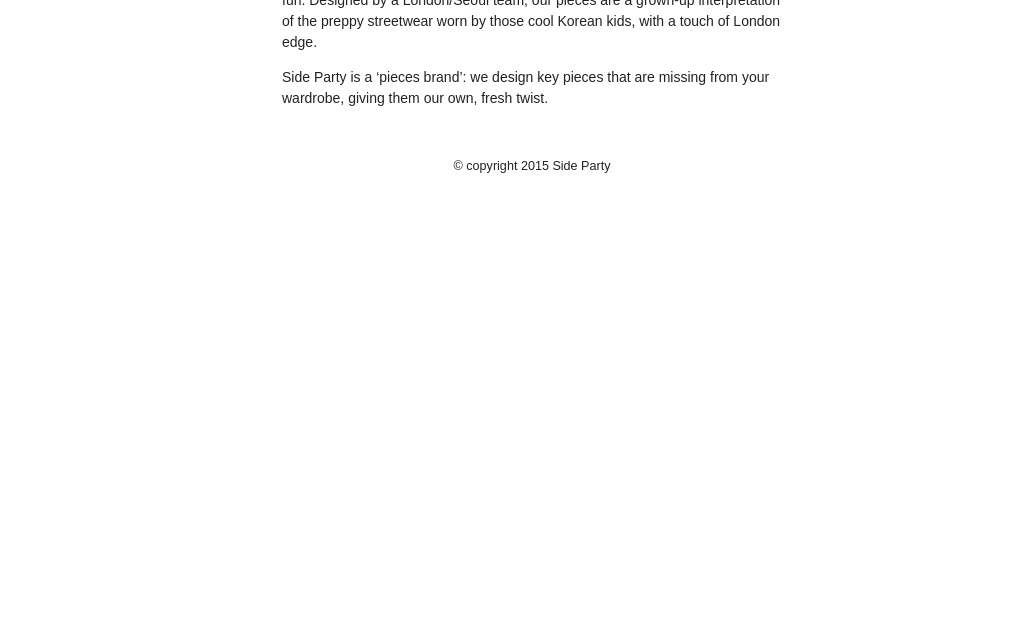
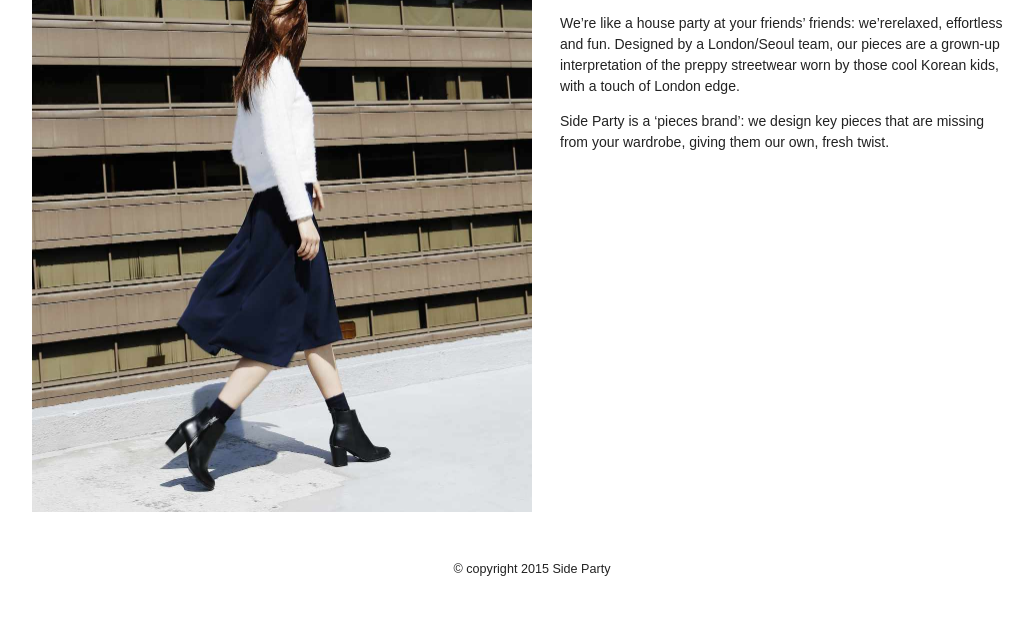
Before and after one commit to sideparty/sideparty.github.io, a plain HTML site: page about.html in a window 1280 px wide. Shown: the part 216-859 px from the top of the page, without its empty margins (108-1141 px from the left). Before the commit the page ends 800 px from the top, so only its background shows below. Drawn offline with nearby package versions, Linux system fonts and the light colour scheme.

Commit message:
added about us

```diff
--- a/about.html
+++ b/about.html
@@ -34,18 +34,17 @@
           <a href="/contact.html">contact</a>
         </nav>
 
-        <h2 class="page-title">About us</h2>
-
-        <div class="about copy">
-          <p>We’re like a house party at your friends’ friends: we’re relaxed,
+        <div class="about clearfix">
+          <img src="img/about-epic.jpg">
+          <div class="text">
+            <h2 class="page-title">About us</h2>
+          <p>We’re like a house party at your friends’ friends: we’rerelaxed,
             effortless and fun. Designed by a London/Seoul team, our pieces are
             a grown-up interpretation of the preppy streetwear worn by those
             cool Korean kids, with a touch of London edge.</p>
           <p>Side Party is a ‘pieces brand’: we design key pieces that are
-            missing from your wardrobe, giving them our own, fresh twist.
-
-
-            </p>
+            missing from your wardrobe, giving them our own, fresh twist.</p>
+          </div>
         </div>
 
         <div class="footer">
--- a/css/styles.css
+++ b/css/styles.css
@@ -1,3 +1,10 @@
+html {
+  box-sizing: border-box;
+}
+*, *:before, *:after {
+  box-sizing: inherit;
+}
+
 body {
   font-family: 'Source Sans Pro', sans-serif;
   font-size: 14px;
@@ -84,8 +91,33 @@
   max-width: 100%;
 }
 
-.lookbook-title-image {
-  display: block;
+.lookbook-title {
   max-width: 600px;
   margin: 0 auto;
 }
+
+.lookbook-title-image {
+  display: block;
+  max-width: 100%;
+}
+
+.about {
+  max-width: 1000px;
+  margin: 0 auto;
+}
+.about img {
+  float: left;
+  width: 50%;
+}
+.about .text {
+  float: right;
+  width: 50%;
+  padding: 2em;
+}
+
+@media only screen
+  and (max-width: 660px) {
+
+  .about img { width: 100%; }
+  .about .text { width: 100%; }
+}
```
Also changed, not shown: contact.html (+0 -8 lines), lookbook.html (+3 -1 lines), img/about-epic.jpg (added).
